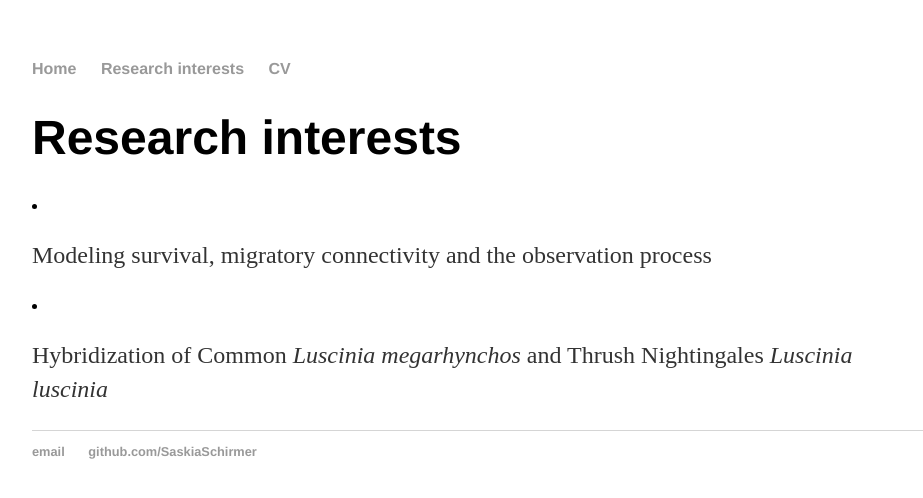
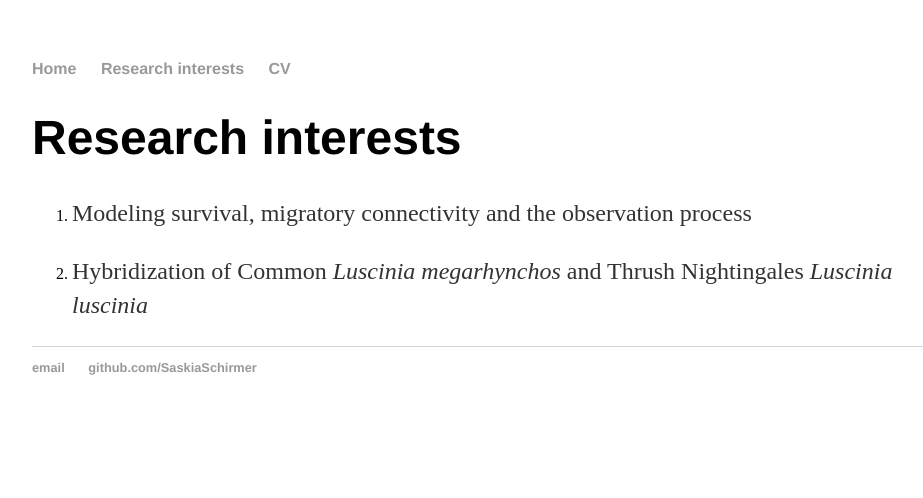
Before and after one commit to SaskiaSchirmer/SaskiaSchirmer.github.io, a Jekyll site: the page built from Research interests/index.html, in a window 1280 px wide. Shown: the top 498 px of the page, without its empty margins (160-1083 px from the left). Built offline with Jekyll 4.4.1, drawn with Linux system fonts in a browser that asks for light colours.

Commit message:
Update index.html

```diff
--- a/Research interests/index.html
+++ b/Research interests/index.html
@@ -4,6 +4,7 @@ title: Saskia Schirmer
 ---
 <div class="blurb">
 	<h1>Research interests</h1>
+	<ol style="list-style-type: decimal">
 	<li><p> Modeling survival, migratory connectivity and the observation process</p></li>
   <li><p> Hybridization of Common <em> Luscinia megarhynchos </em> and Thrush Nightingales <em> Luscinia luscinia </em></p></li>
 </div><!-- /.blurb -->
```
